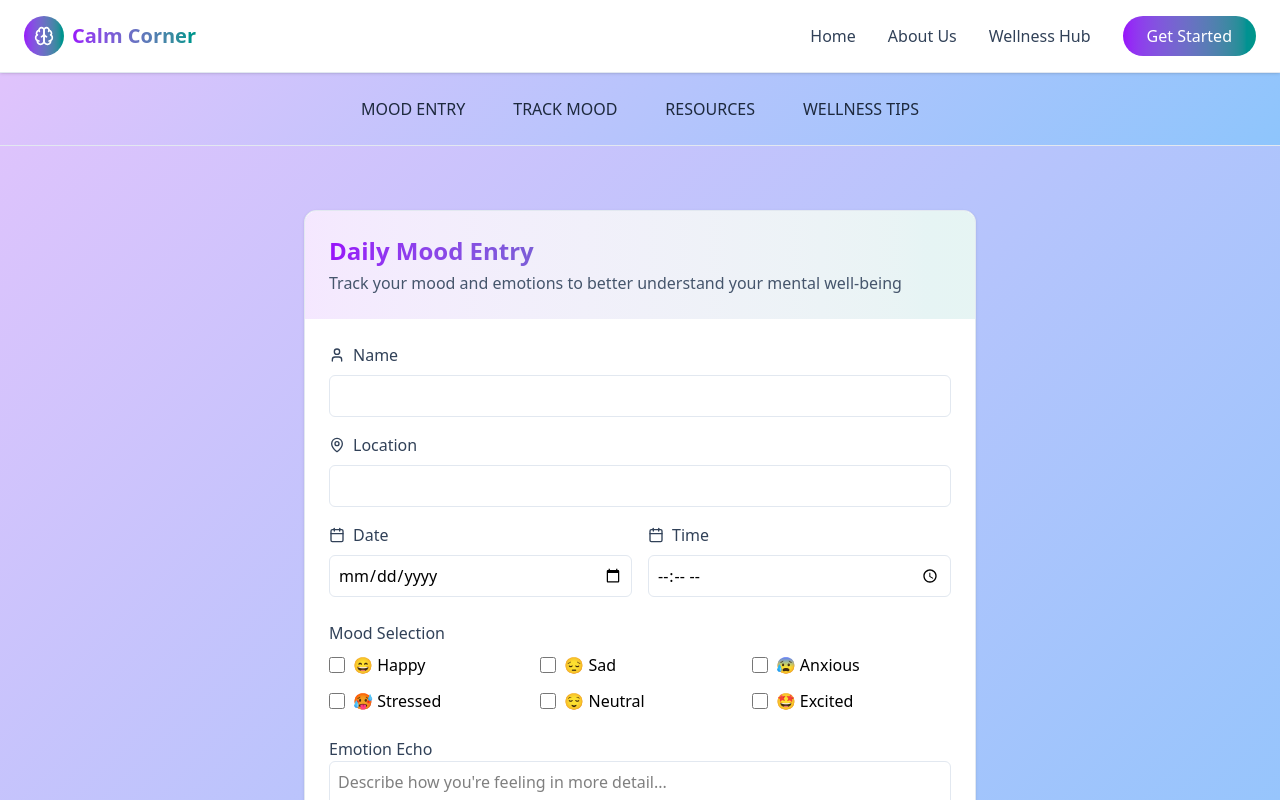
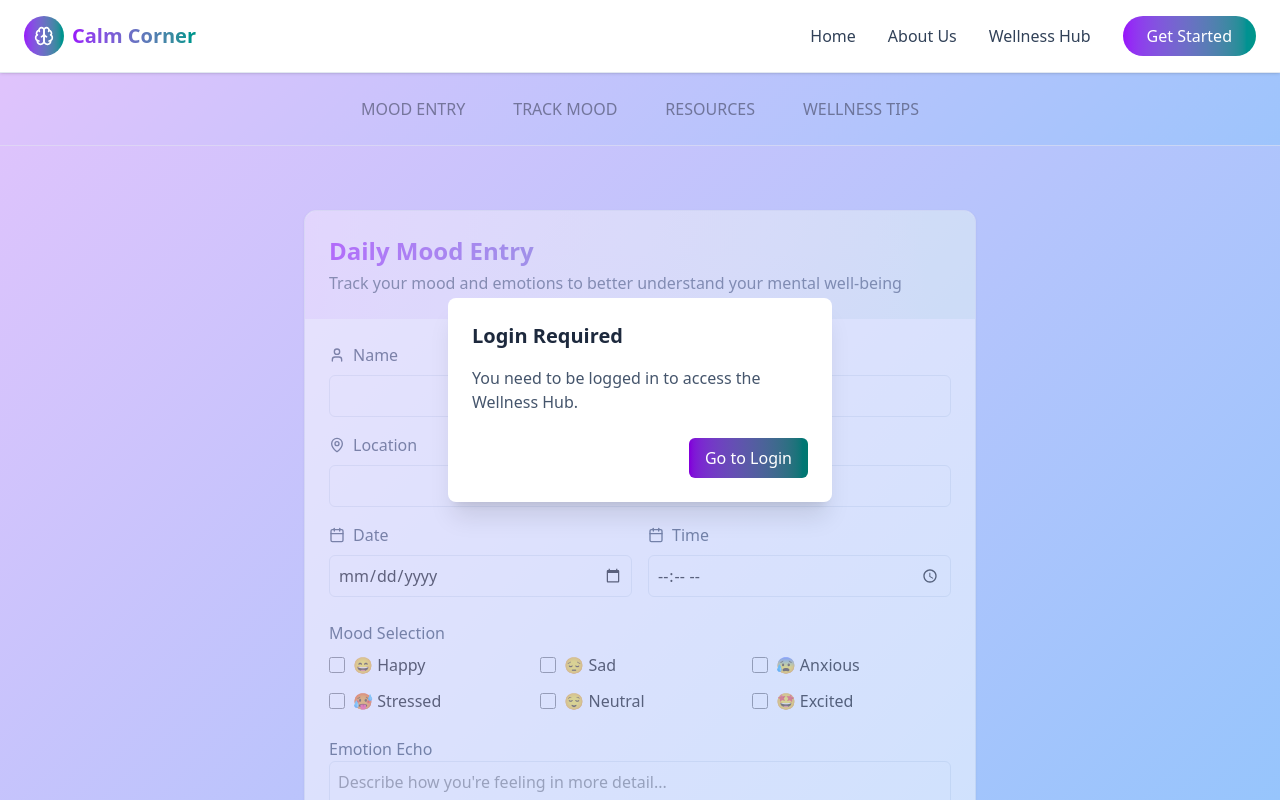
Before and after one commit to srikeerthireddy/Capstone_CalmCorner, a React (Vite) app in the folder Front-End/: page /wellnesshub in a window 1280 px wide. Shown: the top 800 px of the page. Built offline with nearby package versions, Linux system fonts and the light colour scheme.

Commit message:
login fix

```diff
--- a/Front-End/src/Components/SignIn/Signin.jsx
+++ b/Front-End/src/Components/SignIn/Signin.jsx
@@ -137,6 +137,7 @@
 import React, { useState } from "react";
 import { Link } from "react-router-dom";
 import axios from "axios";
+import { useNavigate } from "react-router-dom";
 import "./SignIn.css";
 
 function Signin() {
@@ -147,6 +148,7 @@ function Signin() {
   });
   const [message, setMessage] = useState("");
   const [isSuccess, setIsSuccess] = useState(false);
+  const navigate = useNavigate();
 
   const handleChange = (e, field) => {
     setSignInUser({ ...signInUser, [field]: e.target.value });
@@ -179,7 +181,7 @@ function Signin() {
 
       setMessage(response.data.message);
       setIsSuccess(response.status === 201);
-      console.log("User signed in successfully");
+      navigate("/login")
     } catch (error) {
       setMessage(error.response.data.message);
       setIsSuccess(false);
--- a/Front-End/src/Components/WellnessRoutes/Wellnesshub.jsx
+++ b/Front-End/src/Components/WellnessRoutes/Wellnesshub.jsx
@@ -1,6 +1,6 @@
-// eslint-disable-next-line no-unused-vars
-import React from "react";
-import { NavLink, Routes, Route } from "react-router-dom";
+import { useContext, useState } from "react";
+import { NavLink, Routes, Route, useNavigate } from "react-router-dom";
+import AuthContext from "../AuthContext/AuthContext"; // Adjust the import path as needed
 import MoodEntry from "../WellnessHub/MoodEntry/MoodEntry";
 import TrackMood from "../WellnessHub/TrackMood/TrackMood";
 import Resources from "../WellnessHub/Resources/Resources";
@@ -8,9 +8,18 @@ import WellnessTips from "../WellnessHub/WellnessTips/WellnessTips";
 import UpdateRender from "../WellnessHub/UpdateEntry/UpdateEntry";
 
 function Wellnesshub() {
+  const { isLoggedIn } = useContext(AuthContext);
+  const navigate = useNavigate();
+  const [isModalOpen, setIsModalOpen] = useState(!isLoggedIn);
+
+  const handleLoginRedirect = () => {
+    setIsModalOpen(false);
+    navigate("/login");
+  };
+
   return (
-    <div className="min-h-screen bg-slate-50 flex flex-col bg-[linear-gradient(135deg,_#e0c3fc_0%,_#8ec5fc_100%)]">
-      <div className="flex flex-col flex-1 ">
+    <div className="relative min-h-screen bg-slate-50 flex flex-col bg-[linear-gradient(135deg,_#e0c3fc_0%,_#8ec5fc_100%)]">
+      <div className={`flex flex-col flex-1 ${!isLoggedIn ? "pointer-events-none opacity-50" : ""}`}>
         <div className="bg-[linear-gradient(135deg,_#e0c3fc_0%,_#8ec5fc_100%)] border-b border-slate-200 p-4">
           <div className="flex justify-center gap-4">
             <NavLink
@@ -63,7 +72,7 @@ function Wellnesshub() {
             </NavLink>
           </div>
         </div>
-        <div className="flex-1 p-8 ">
+        <div className="flex-1 p-8">
           <Routes>
             <Route index element={<MoodEntry />} />
             <Route path="mood" element={<MoodEntry />} />
@@ -74,6 +83,27 @@ function Wellnesshub() {
           </Routes>
         </div>
       </div>
+      {!isLoggedIn && isModalOpen && (
+        <div className="fixed inset-0 flex items-center justify-center z-50">
+          <div className="absolute inset-0 bg-opacity-30" />
+          <div className="relative bg-white p-6 rounded-lg shadow-xl max-w-sm w-full pointer-events-auto">
+            <h2 className="text-xl font-semibold text-slate-800 mb-4">
+              Login Required
+            </h2>
+            <p className="text-slate-600 mb-6">
+              You need to be logged in to access the Wellness Hub.
+            </p>
+            <div className="flex justify-end gap-4">
+              <button
+                onClick={handleLoginRedirect}
+                className="px-4 py-2 bg-gradient-to-r from-purple-700 to-teal-700 text-white font-medium rounded-md hover:from-purple-800 hover:to-teal-800 transition-colors"
+              >
+                Go to Login
+              </button>
+            </div>
+          </div>
+        </div>
+      )}
     </div>
   );
 }
```
